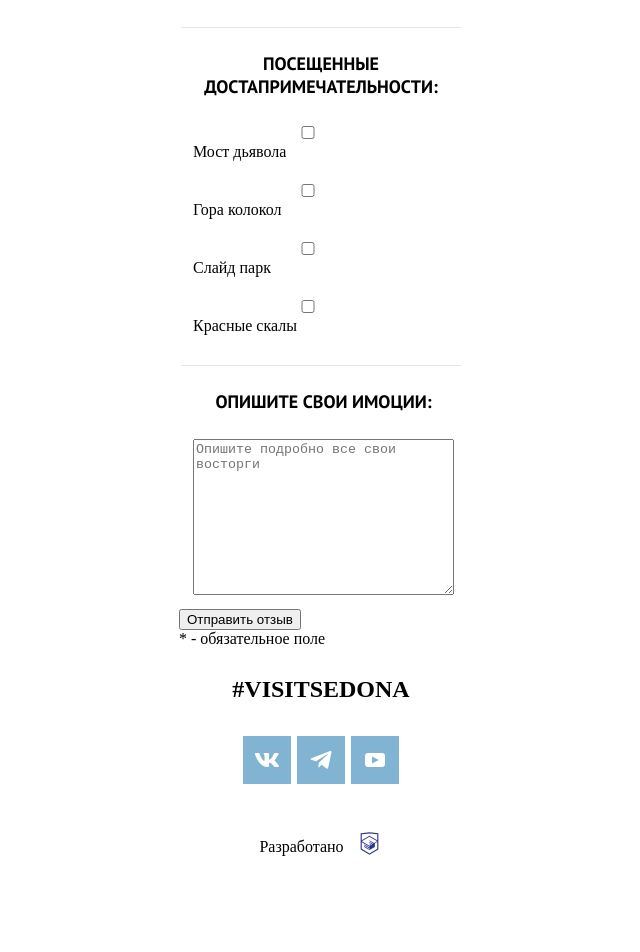
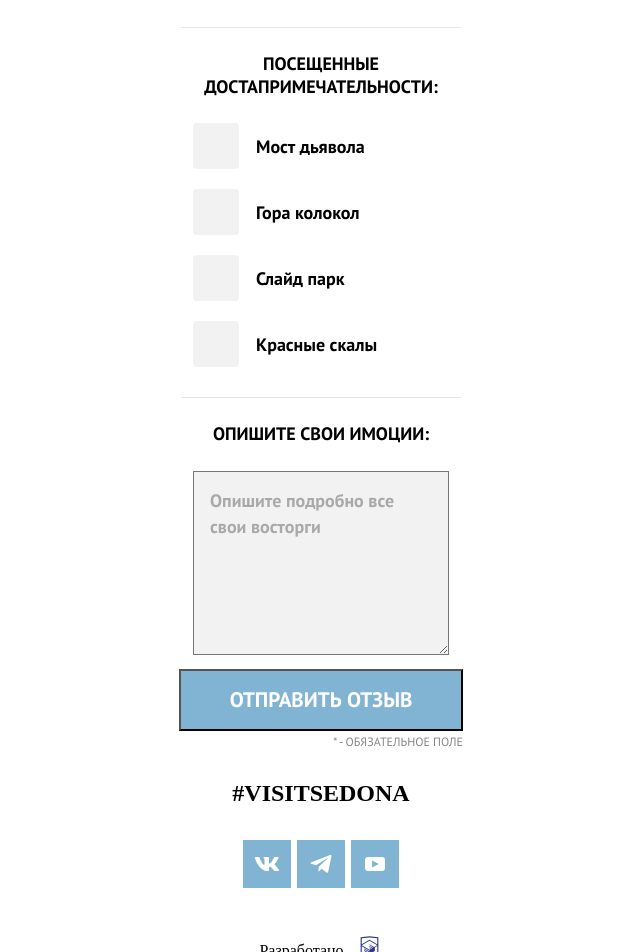
Before and after one commit to htmlacademy-adaptive/1981775-sedona-27, a website: page source/form.html in a window 1280 px wide. Shown: the part 1286-2238 px from the top of the page, without its empty margins (319-959 px from the left). Before the commit the page ends 2178 px from the top, so only its background shows below. Drawn offline with nearby package versions, Linux system fonts and the light colour scheme; files that its build step writes are made by us from their sources; files whose address does not match are found by name.

Commit message:
сделал разметку

```diff
--- a/source/form.html
+++ b/source/form.html
@@ -7,6 +7,7 @@
   <link rel="preconnect" href="https://fonts.googleapis.com">
   <link rel="preconnect" href="https://fonts.gstatic.com" crossorigin>
   <link href="https://fonts.googleapis.com/css2?family=PT+Sans:wght@400;700&display=swap" rel="stylesheet">
+  <meta name="viewport" content="width=device-width,initial-scale=1" />
   <title>HTML Academy: form</title>
 </head>
 
@@ -83,7 +84,7 @@
           <ul class="form__list form__list-info">
             <li class="form__list-info-item">
               <label for="phone" class="info-phone ">Контактный телефон*:</label>
-              <input id="phone" type="text" class="form__input form__input--phone" placeholder="Введите телефон">
+              <input id="phone" type="text" class="form__input form__input--phone" placeholder="Введите телефон ">
             </li>
             <li class="form__list-info-item">
               <label for="mail" class="info-mail ">Элекстронная почта*:</label>
@@ -113,20 +114,20 @@
           <ul class="form__list form__list-checkbox">
             <li class="form__item checkbox">
               <input type="checkbox" class="form__input form__input--checkbox" name="landmark" value="devil" id="devil">
-              <label for="devil">Мост дьявола</label>
+              <label class="checkbox_label" for="devil">Мост дьявола</label>
             </li>
             <li class="form__item checkbox">
               <input type="checkbox" class="form__input form__input--checkbox" name="landmark" value="bell" id="bell">
-              <label for="bell">Гора колокол</label>
+              <label class="checkbox_label" for="bell">Гора колокол</label>
             </li>
             <li class="form__item checkbox">
               <input type="checkbox" class="form__input form__input--checkbox" name="landmark" value="park" id="park">
-              <label for="park">Слайд парк</label>
+              <label class="checkbox_label" for="park">Слайд парк</label>
             </li>
             <li class="form__item checkbox">
               <input type="checkbox" class="form__input form__input--checkbox" name="landmark" value="red-rocks"
                 id="red-rocks">
-              <label for="red-rocks">Красные скалы</label>
+              <label class="checkbox_label" for="red-rocks">Красные скалы</label>
             </li>
           </ul>
         </fieldset>
@@ -135,8 +136,10 @@
           <textarea name="" id="" cols="30" rows="10" class="form__textarea"
             placeholder="Опишите подробно все свои восторги"></textarea>
         </fieldset>
+        <div class="wraper">
         <button class="form__submit-button button" type="submit">Отправить отзыв</button>
         <div class="form__notation">* - обязательное поле</div>
+      </div>
       </form>
     </div>
   </section>
--- /dev/null
+++ b/source/less/blocks/checkbox.less
@@ -0,0 +1,48 @@
+.checkbox_label {
+  font-family: 'PT Sans';
+  font-style: normal;
+  font-weight: 700;
+  font-size: 18px;
+  line-height: 26px;
+  display: inline-block;
+  padding-left: 63px;
+  position: relative;
+  padding-top: 11px;
+  min-height: 46px;
+  cursor: pointer;
+
+  &::before {
+    content: "";
+    position: absolute;
+    width: 46px;
+    height: 46px;
+    display: block;
+    border-radius: 4px;
+    background: #f2f2f2;
+    top: 0;
+    left: 0;
+  }
+
+  &::after {
+    content: "";
+    position: absolute;
+    width: 22px;
+    height: 16px;
+    background-image: url(../img/form/tick.svg);
+    display: block;
+    //border-radius: 50%;
+    //background: #000000;
+    top: 15px;
+    left: 16px;
+    display: none;
+
+  }
+}
+
+.form__input:checked+.checkbox_label::after {
+  display: block;
+}
+
+.form__input--checkbox {
+  display: none;
+}
--- a/source/less/blocks/form__group.less
+++ b/source/less/blocks/form__group.less
@@ -31,9 +31,7 @@
   font-size: 14px;
   text-transform: uppercase;
   color: #333333;
-  position: relative;
-  top: 3px;
-  right: -35px;
+  padding-left: 20px;
 }
 
 .input-text__input::placeholder {
@@ -46,5 +44,5 @@
 }
 
 .input-text__input {
-  padding: 16px 226px 16px 16px;
+  padding: 16px;
 }
--- a/source/less/blocks/form__list-info.less
+++ b/source/less/blocks/form__list-info.less
@@ -30,7 +30,7 @@
 
 .form__input {
   padding: 16px;
-  width: 222px;
+
 }
 
 .form__input--phone::after {
@@ -39,5 +39,12 @@
   background-image: url(../img/form/phone.svg);
   width: 18px;
   height: 18px;
-  background-color: red;
 }
+
+.form__input--mail::after {
+  content: "";
+  display: block;
+  background-image: url(../img/form/mail.svg);
+  width: 18px;
+  height: 18px;
+}
--- /dev/null
+++ b/source/less/blocks/form__submit-button.less
@@ -0,0 +1,29 @@
+.form__submit-button {
+  font-family: 'PT Sans';
+  font-style: normal;
+  font-weight: 700;
+  font-size: 21px;
+  line-height: 26px;
+  text-align: center;
+  text-transform: uppercase;
+  color: #FFFFFF;
+  background: #81B3D2;
+  padding: 16px;
+
+}
+
+.form__notation {
+  font-family: 'PT Sans';
+  font-style: normal;
+  font-weight: 400;
+  font-size: 12px;
+  line-height: 21px;
+  text-transform: uppercase;
+  color: rgba(51, 51, 51, 0.6);
+  text-align: right;
+}
+
+.wraper {
+  display: flex;
+  flex-direction: column;
+}
--- /dev/null
+++ b/source/less/blocks/media-tablet.less
@@ -0,0 +1,5 @@
+@media (min-width: @tablet-width) {
+  .containet {
+    width: 768px;
+  }
+}
--- /dev/null
+++ b/source/less/blocks/textarea.less
@@ -0,0 +1,17 @@
+.form__textarea {
+  background: #F2F2F2;
+  padding: 16px;
+  width: 100%;
+
+
+}
+
+.form__textarea::placeholder {
+  font-family: 'PT Sans';
+  font-style: normal;
+  font-weight: 700;
+  font-size: 18px;
+  line-height: 26px;
+  color: rgba(0, 0, 0, 0.3);
+
+}
--- a/source/less/default.less
+++ b/source/less/default.less
@@ -23,3 +23,10 @@ p {
   width: 320px;
   padding: 0 18px;
 }
+
+@tablet-width: 768px;
+@desktop-width: 1200px;
+@mobile-width-only: 767px;
+
+@darkgrey: #668bab;
+@lightgrey: #98bfde;
--- a/source/less/style.less
+++ b/source/less/style.less
@@ -12,3 +12,7 @@
 @import "./blocks/review.less";
 @import "./blocks/form__group.less";
 @import "./blocks/form__list-info.less";
+@import "./blocks/checkbox.less";
+@import "./blocks/textarea.less";
+@import "./blocks/form__submit-button.less";
+@import "./blocks/media-tablet.less";
```
Also changed, not shown: source/catalog.html (+1 -0 lines), source/index.html (+6 -1 lines), source/img/form/tick.svg (added).
